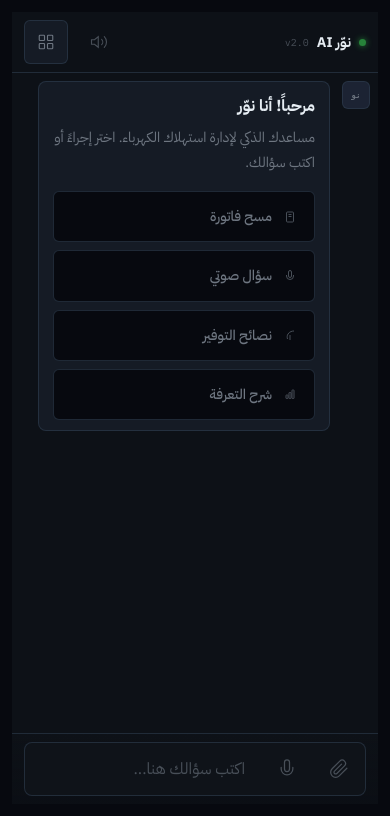
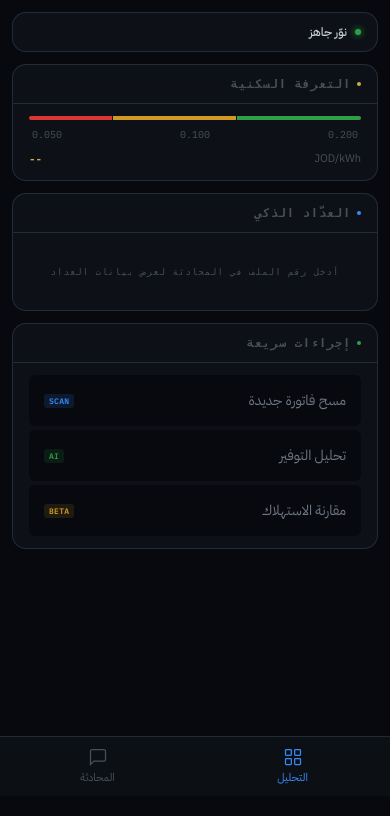
Before and after one commit to psdew2ewqws/NAWWAR, a Django app: template templates/dashboard/consumer/index.html in a window 390 px wide. Shown: the part 48-864 px from the top of the page. After the commit the page ends 832 px from the top, so only its background shows below. Run offline with Django 5.2, Linux system fonts and the light colour scheme; the template is opened without the code that fills it, so the values that code supplies are empty.

Commit message:
Mobile tab layout — Analysis default view with Chat tab
Replaces sidebar toggle with a bottom tab bar on mobile:
- التحليل (Analysis) tab: shows sidebar data by default
- المحادثة (Chat) tab: switches to full-screen chat

Analysis is now the first thing users see on their phone,
with smart meter data, tariff tier, and quick actions visible
immediately. Tap "المحادثة" to open the chat.

Co-Authored-By: Claude Opus 4.6 <noreply@anthropic.com>

```diff
--- a/templates/dashboard/consumer/index.html
+++ b/templates/dashboard/consumer/index.html
@@ -455,9 +455,43 @@
        Mobile overrides — MUST be last so they
        win the cascade over base rules above
        ═══════════════════════════════════════════ */
+    /* ── Mobile tab switcher ── */
+    .mobile-tab-bar {
+        display: none;
+    }
+
     @media (max-width: 768px) {
-        /* Hide page header — chat IS the page */
+        /* Hide page header */
         .page-header { display: none; }
+
+        /* Mobile tab bar — fixed at bottom */
+        .mobile-tab-bar {
+            display: flex;
+            position: fixed;
+            bottom: 0; left: 0; right: 0;
+            background: rgba(13, 17, 23, 0.95);
+            backdrop-filter: blur(20px);
+            -webkit-backdrop-filter: blur(20px);
+            border-top: 1px solid var(--border-subtle);
+            z-index: 950;
+            padding-bottom: env(safe-area-inset-bottom, 0);
+        }
+        .mobile-tab {
+            flex: 1;
+            display: flex; flex-direction: column;
+            align-items: center; justify-content: center;
+            gap: 3px;
+            padding: 10px 0;
+            background: none; border: none;
+            color: var(--text-muted);
+            font-family: var(--sans); font-size: 0.6875rem;
+            cursor: pointer; transition: color 0.2s;
+        }
+        .mobile-tab svg { width: 20px; height: 20px; }
+        .mobile-tab.active {
+            color: var(--info);
+        }
+        .mobile-tab:active { opacity: 0.7; }
 
         .app-layout {
             grid-template-columns: 1fr;
@@ -467,17 +501,43 @@
             min-height: 0;
         }
 
-        /* Full-screen chat */
+        /* ── Analysis view (sidebar) = DEFAULT on mobile ── */
+        .app-sidebar {
+            display: flex;
+            position: fixed;
+            top: 48px; left: 0; right: 0;
+            bottom: 52px; /* space for tab bar */
+            background: var(--bg-base);
+            z-index: 900;
+            padding: var(--gap-md);
+            padding-top: max(var(--gap-md), env(safe-area-inset-top));
+            overflow-y: auto;
+            -webkit-overflow-scrolling: touch;
+        }
+        .app-sidebar.mobile-hidden {
+            display: none;
+        }
+
+        /* ── Chat view = hidden by default on mobile ── */
         .chat-container {
             border-radius: 0;
             border: none;
             height: 100%;
             box-shadow: none;
+            display: none;
+        }
+        .chat-container.mobile-visible {
+            display: flex;
         }
         .chat-container::before { display: none; }
 
+        /* Hide old sidebar toggle — replaced by tab bar */
+        .mobile-sidebar-toggle { display: none !important; }
+        .sidebar-close-btn { display: none !important; }
+
         .chat-messages {
             padding: var(--gap-md);
+            padding-bottom: 60px; /* space for tab bar */
             gap: var(--gap-md);
             -webkit-overflow-scrolling: touch;
         }
@@ -491,11 +551,9 @@
             width: 28px; height: 28px;
             font-size: 0.5rem;
         }
-        .msg-bubble-title {
-            font-size: 1rem;
-        }
+        .msg-bubble-title { font-size: 1rem; }
 
-        /* Capability chips: single column for full readable text */
+        /* Capability chips */
         .capabilities {
             grid-template-columns: 1fr;
             gap: 8px;
@@ -505,96 +563,43 @@
             font-size: 0.9375rem;
             min-height: 48px;
         }
-        .cap-icon {
-            width: 20px; height: 20px;
-        }
+        .cap-icon { width: 20px; height: 20px; }
 
-        /* Chat input: mobile keyboard-friendly */
+        /* Chat input */
         .chat-input-wrap {
             padding: var(--gap-sm) var(--gap-md);
-            padding-bottom: max(var(--gap-sm), env(safe-area-inset-bottom));
+            padding-bottom: max(56px, calc(52px + env(safe-area-inset-bottom)));
         }
         .chat-input-bar {
             border-radius: var(--radius-lg);
             padding: 4px;
         }
-        .chat-input {
-            font-size: 1rem;
-            padding: 10px 12px;
-        }
-        .input-btn {
-            width: 44px; height: 44px;
-            border-radius: var(--radius-md);
-        }
+        .chat-input { font-size: 1rem; padding: 10px 12px; }
+        .input-btn { width: 44px; height: 44px; border-radius: var(--radius-md); }
         .input-btn svg { width: 20px; height: 20px; }
 
-        /* Chat header: clean single row */
+        /* Chat header */
         .chat-header {
             padding: 8px var(--gap-md);
-            padding-top: max(8px, env(safe-area-inset-top));
             gap: var(--gap-sm);
         }
-        .chat-header-title {
-            font-size: 0.875rem;
-        }
-        .chat-header > div:last-child {
-            gap: 6px;
-        }
-        /* Hide "new chat" link on mobile */
-        .chat-header > div:last-child > a[href*="consumer"] {
-            display: none;
-        }
-        /* Hide READY badge on mobile */
+        .chat-header-title { font-size: 0.875rem; }
+        .chat-header > div:last-child { gap: 6px; }
+        .chat-header > div:last-child > a[href*="consumer"] { display: none; }
         .panel-badge { display: none; }
 
-        /* TTS toggle: icon-only on mobile */
-        .tts-toggle {
-            padding: 8px;
-            min-height: 44px;
-            font-size: 0;
-        }
+        /* TTS toggle */
+        .tts-toggle { padding: 8px; min-height: 44px; font-size: 0; }
         .tts-toggle svg { width: 18px; height: 18px; }
-        .tts-play-btn {
-            padding: 8px 14px;
-            min-height: 44px;
-            font-size: 0.75rem;
-        }
-
-        /* Sidebar: full-screen overlay with smooth transition */
-        .app-sidebar {
-            display: none;
-            position: fixed;
-            top: 0; left: 0; right: 0; bottom: 0;
-            background: var(--bg-base);
-            z-index: 900;
-            padding: var(--gap-md);
-            padding-top: max(var(--gap-lg), env(safe-area-inset-top));
-            padding-bottom: max(var(--gap-lg), env(safe-area-inset-bottom));
-            overflow-y: auto;
-            -webkit-overflow-scrolling: touch;
-        }
-        .app-sidebar.mobile-open {
-            display: flex;
-        }
-
-        /* Show sidebar toggle button */
-        .mobile-sidebar-toggle { display: flex; }
+        .tts-play-btn { padding: 8px 14px; min-height: 44px; font-size: 0.75rem; }
 
         /* Upload bar */
-        .upload-bar {
-            font-size: 0.75rem;
-            padding: 10px var(--gap-md);
-            z-index: 10;
-        }
+        .upload-bar { font-size: 0.75rem; padding: 10px var(--gap-md); z-index: 10; }
 
         /* Quick action buttons */
-        .qa {
-            padding: 14px;
-            min-height: 48px;
-            font-size: 0.875rem;
-        }
+        .qa { padding: 14px; min-height: 48px; font-size: 0.875rem; }
 
-        /* Sidebar labels — bump sizes for readability */
+        /* Sidebar labels — readable sizes */
         .s-card-head { font-size: 0.75rem; }
         .sm-val { font-size: 1.125rem; }
         .sm-lbl { font-size: 0.625rem; }
@@ -606,53 +611,28 @@
         .sm-cost-day-lbl { font-size: 0.625rem; }
         .sm-cost-day-trend { font-size: 0.6875rem; }
         .t-tick { font-size: 0.625rem; }
-        .esf-row { font-size: 0.625rem; }
-        .energy-score-label { font-size: 0.8125rem; }
-        .energy-score-num { font-size: 1.5rem; }
-        .energy-score-ring { width: 76px; height: 76px; }
-        .energy-score-ring svg { width: 76px; height: 76px; }
 
-        /* Prevent horizontal overflow */
-        .chat-messages,
-        .s-card-body,
-        .msg-bubble {
-            overflow-x: hidden;
-            overflow-wrap: break-word;
-            word-break: break-word;
+        /* Overflow */
+        .chat-messages, .s-card-body, .msg-bubble {
+            overflow-x: hidden; overflow-wrap: break-word; word-break: break-word;
         }
 
-        /* Touch feedback on all interactive elements */
-        .input-btn:active,
-        .cap-chip:active,
-        .qa:active,
-        .mobile-sidebar-toggle:active,
-        .tts-toggle:active,
-        .tts-play-btn:active {
-            transform: scale(0.95);
-            opacity: 0.8;
+        /* Touch feedback */
+        .input-btn:active, .cap-chip:active, .qa:active,
+        .mobile-tab:active, .tts-toggle:active, .tts-play-btn:active {
+            transform: scale(0.95); opacity: 0.8;
             transition: transform 0.1s, opacity 0.1s;
         }
 
-        /* Prevent pull-to-refresh on chat scroll */
-        .chat-messages {
-            overscroll-behavior: contain;
-        }
-
-        /* Smooth scrolling */
+        .chat-messages { overscroll-behavior: contain; }
         * { -webkit-tap-highlight-color: transparent; }
     }
 
     /* Extra small phones (≤480px) */
     @media (max-width: 480px) {
-        .msg-bubble {
-            padding: 10px 14px;
-            font-size: 0.875rem;
-        }
+        .msg-bubble { padding: 10px 14px; font-size: 0.875rem; }
         .chat-messages { padding: 8px; }
         .cap-chip { font-size: 0.875rem; padding: 12px 14px; }
-        .energy-score-ring { width: 64px; height: 64px; }
-        .energy-score-ring svg { width: 64px; height: 64px; }
-        .energy-score-num { font-size: 1.25rem; }
     }
 </style>
 {% endblock %}
@@ -792,6 +772,18 @@
             </div>
         </div>
     </div>
+</div>
+
+<!-- Mobile tab bar -->
+<div class="mobile-tab-bar" id="mobile-tab-bar">
+    <button class="mobile-tab active" id="tab-analysis" data-view="analysis">
+        <svg viewBox="0 0 24 24" fill="none" stroke="currentColor" stroke-width="1.5"><rect x="3" y="3" width="7" height="7" rx="1"/><rect x="14" y="3" width="7" height="7" rx="1"/><rect x="3" y="14" width="7" height="7" rx="1"/><rect x="14" y="14" width="7" height="7" rx="1"/></svg>
+        التحليل
+    </button>
+    <button class="mobile-tab" id="tab-chat" data-view="chat">
+        <svg viewBox="0 0 24 24" fill="none" stroke="currentColor" stroke-width="1.5"><path d="M21 15a2 2 0 01-2 2H7l-4 4V5a2 2 0 012-2h14a2 2 0 012 2z"/></svg>
+        المحادثة
+    </button>
 </div>
 {% endblock %}
 
@@ -1435,24 +1427,31 @@
     /* Initial load — use stored file number if available */
     if (lastFileNumber) loadSmartMeter(lastFileNumber);
 
-    /* ── Mobile sidebar toggle ── */
-    var sidebarToggle = document.getElementById('mobile-sidebar-toggle');
-    var sidebarCloseBtn = document.getElementById('sidebar-close-btn');
+    /* ── Mobile tab navigation ── */
+    var tabAnalysis = document.getElementById('tab-analysis');
+    var tabChat = document.getElementById('tab-chat');
     var sidebar = document.querySelector('.app-sidebar');
+    var chatContainer = document.querySelector('.chat-container');
 
-    function toggleSidebar() {
-        if (!sidebar) return;
-        var isOpen = sidebar.classList.toggle('mobile-open');
-        if (sidebarCloseBtn) sidebarCloseBtn.style.display = isOpen ? 'block' : 'none';
-    }
-    function closeSidebar() {
-        if (!sidebar) return;
-        sidebar.classList.remove('mobile-open');
-        if (sidebarCloseBtn) sidebarCloseBtn.style.display = 'none';
+    function switchToView(view) {
+        if (!sidebar || !chatContainer) return;
+        if (view === 'chat') {
+            sidebar.classList.add('mobile-hidden');
+            chatContainer.classList.add('mobile-visible');
+            if (tabAnalysis) tabAnalysis.classList.remove('active');
+            if (tabChat) tabChat.classList.add('active');
+            // Scroll chat to bottom
+            if (msgs) msgs.scrollTop = msgs.scrollHeight;
+        } else {
+            sidebar.classList.remove('mobile-hidden');
+            chatContainer.classList.remove('mobile-visible');
+            if (tabAnalysis) tabAnalysis.classList.add('active');
+            if (tabChat) tabChat.classList.remove('active');
+        }
     }
 
-    if (sidebarToggle) sidebarToggle.addEventListener('click', toggleSidebar);
-    if (sidebarCloseBtn) sidebarCloseBtn.addEventListener('click', closeSidebar);
+    if (tabAnalysis) tabAnalysis.addEventListener('click', function() { switchToView('analysis'); });
+    if (tabChat) tabChat.addEventListener('click', function() { switchToView('chat'); });
 })();
 </script>
 {% endblock %}
```
